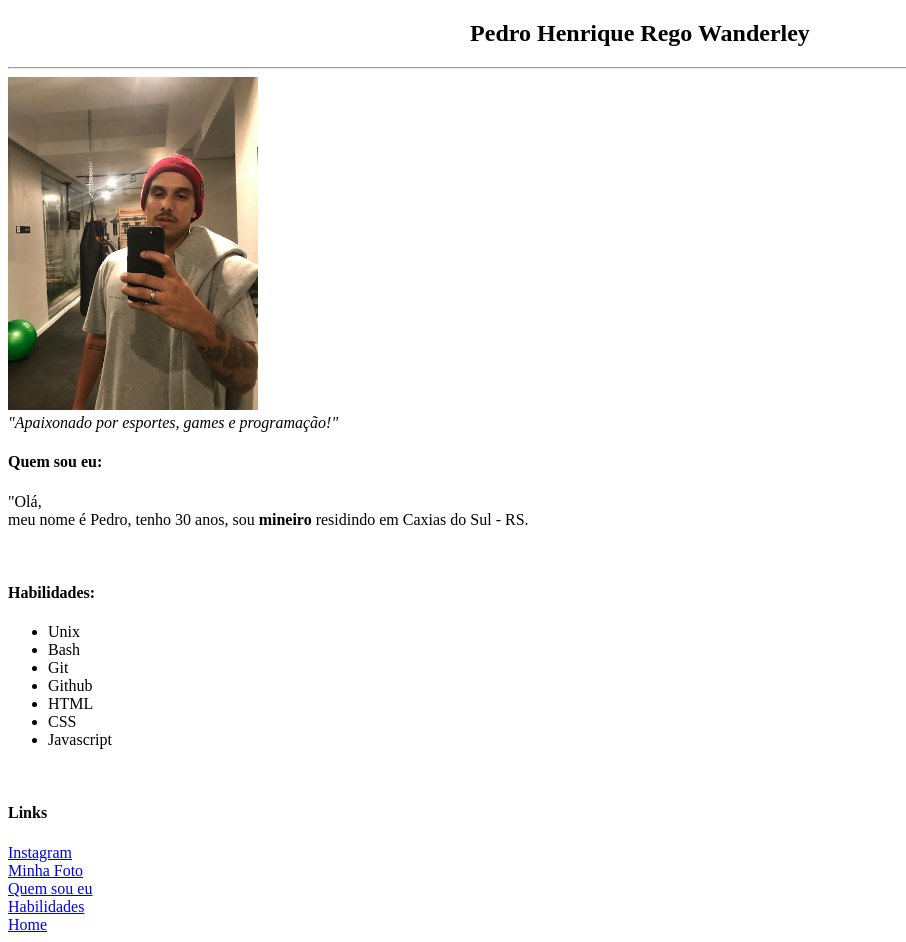
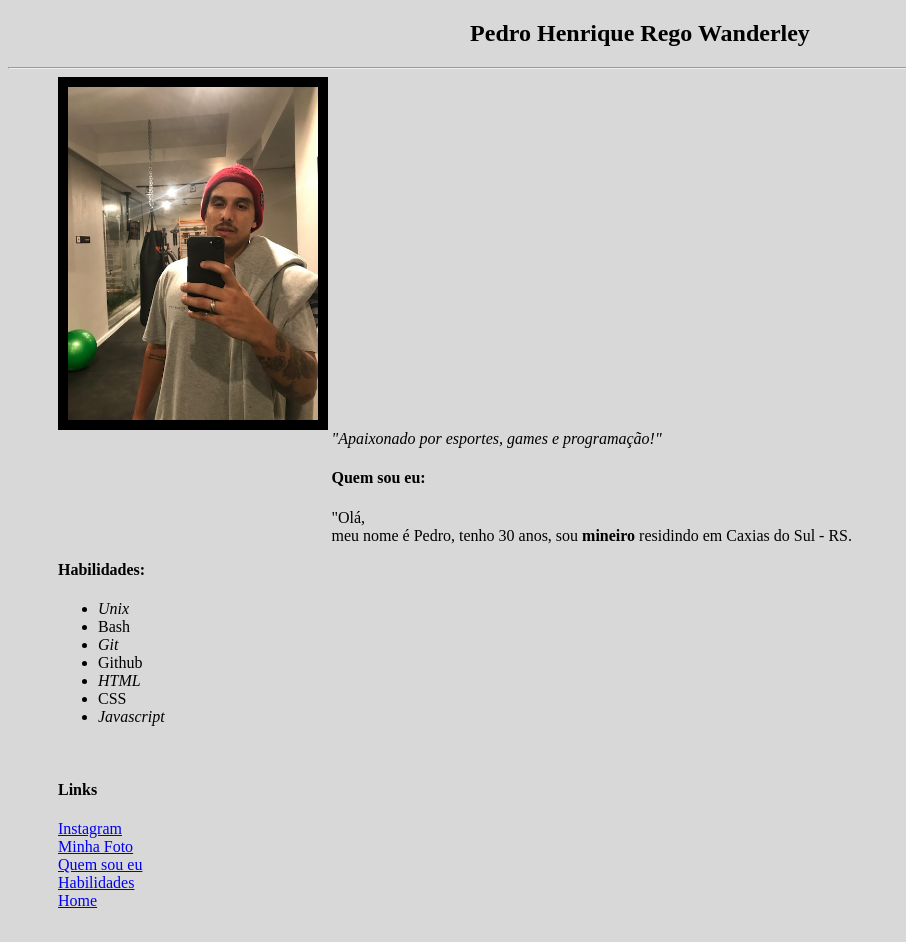
Before and after one commit to PedreekDev/pedreekdev.github.io, a plain HTML site: page index.html in a window 1280 px wide. Shown: the whole page, without its empty margins (0-906 px from the left). After the commit the page ends 918 px from the top, so only its background shows below. Drawn offline with Linux system fonts and the light colour scheme.

Commit message:
Novas atualizações

```diff
--- a/index.html
+++ b/index.html
@@ -4,15 +4,18 @@
     <meta charset="UTF-8">
     <meta http-equiv="X-UA-Compatible" content="IE=edge">
     <meta name="viewport" content="width=device-width, initial-scale=1.0">
+    <link rel="stylesheet" href="port.css">
     <title>.:: Pedro Wanderley ::. </title>
 </head>
 
 <body>
-    <h2 style="text-align: center;">Pedro Henrique Rego Wanderley</h2>
+<div>
+    <h2>Pedro Henrique Rego Wanderley</h2>
             <hr>
             <img id="foto" src="./pedrowanderley.jpg" alt="pedro-wanderley" width="250px">
             <br>
-    <span>
+    <div id="descricao">
+            <span >
             <em>"Apaixonado por esportes, games e programação!"</em>
             </span>
 
@@ -20,9 +23,12 @@
             <p>"Olá,<br>
                 meu nome é Pedro, tenho 30 anos, sou <strong> mineiro </strong>residindo em Caxias do Sul - RS.
             </p>
+    </div>
+</div>
 
     <br>
 
+<div id="conteudo">
     <h4 id="skills">Habilidades:</h4>
     <ul>
         <li>Unix</li>
@@ -48,9 +54,10 @@
     <a href="#">Home</a>
 
 
-
+</div>
 
 
 
 </body>
+
 </html>
--- /dev/null
+++ b/port.css
@@ -0,0 +1,36 @@
+body {
+    background-color: rgb(216, 216, 216);
+}
+h2 {
+    text-align: center;
+}
+
+#foto {
+    float: left;
+    margin-left: 50px;
+    padding: 10px;
+    background-color: black;
+    position: relative;
+
+}
+
+#descricao {
+    float: right;
+    left: 30px;
+    margin-right: 450px;
+    position: relative;
+}
+
+#conteudo {
+    clear: both;
+    margin-left: 50px;
+    margin-top: 200px;
+}
+
+#skills {
+    margin-top: 380px;
+}
+
+ul li:nth-child(odd) {
+    font-style: italic;
+}
```
Lines whose indentation alone changed are shown as unchanged.
